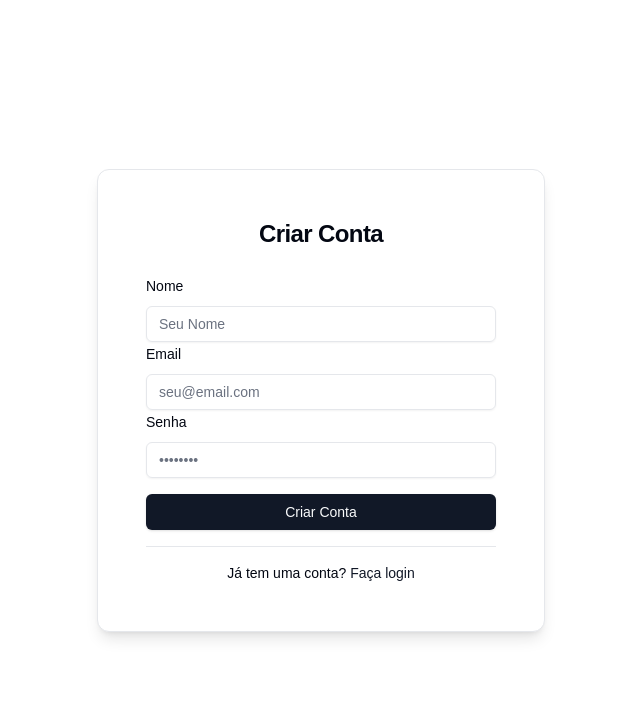
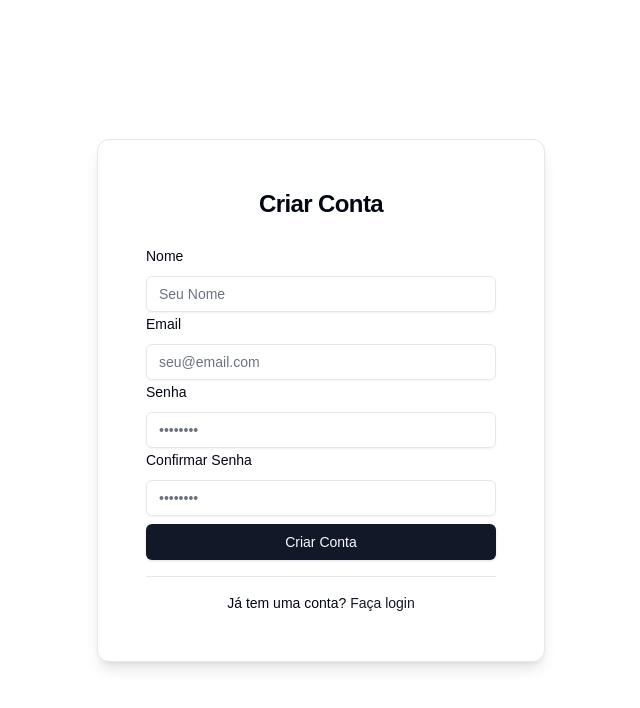
Before and after one commit to ezzCoutinho/To-Do, a Next.js app in the folder frontend/: page /register in a window 1280 px wide. Shown: the top 708 px of the page, without its empty margins (319-959 px from the left). Built offline with nearby package versions, Linux system fonts and the light colour scheme.

Commit message:
Add registration form with password confirmation and error handling

```diff
--- a/frontend/pages/register.tsx
+++ b/frontend/pages/register.tsx
@@ -1,6 +1,7 @@
 "use client";
 
-import { useRouter } from "next/router";
+import { useState } from "react";
+import { useRouter } from "next/navigation"; // Next.js 13+ usa "next/navigation"
 import { Button } from "@/components/ui/button";
 import { Card, CardContent, CardHeader, CardTitle } from "@/components/ui/card";
 import { Input } from "@/components/ui/input";
@@ -9,6 +10,52 @@ import { Separator } from "@/components/ui/separator";
 
 export default function RegisterPage() {
   const router = useRouter();
+  const [formData, setFormData] = useState({
+    username: "",
+    email: "",
+    password: "",
+    confirm_password: "", // Adicionando o campo de confirmação de senha
+  });
+  const [message, setMessage] = useState("");
+  const [loading, setLoading] = useState(false);
+
+  const handleChange = (e: React.ChangeEvent<HTMLInputElement>) => {
+    setFormData({ ...formData, [e.target.name]: e.target.value });
+  };
+
+  const handleSubmit = async (e: React.FormEvent) => {
+    e.preventDefault();
+    setLoading(true);
+    setMessage("");
+
+    // Verificar se as senhas coincidem antes de enviar
+    if (formData.password !== formData.confirm_password) {
+      setMessage("As senhas não coincidem!");
+      setLoading(false);
+      return;
+    }
+
+    try {
+      const response = await fetch("/api/register", {
+        method: "POST",
+        headers: { "Content-Type": "application/json" },
+        body: JSON.stringify(formData),
+      });
+
+      const data = await response.json();
+
+      if (response.ok) {
+        setMessage("Conta criada com sucesso! Redirecionando...");
+        setTimeout(() => router.push("/login"), 2000);
+      } else {
+        setMessage(data.error || "Erro ao criar conta.");
+      }
+    } catch (error) {
+      setMessage("Erro no servidor. Tente novamente mais tarde.");
+    } finally {
+      setLoading(false);
+    }
+  };
 
   return (
     <div className="flex min-h-screen items-center justify-center bg-background">
@@ -18,18 +65,54 @@ export default function RegisterPage() {
         </CardHeader>
         <CardContent className="flex flex-col space-y-4">
           {/* Formulário de Registro */}
-          <div className="space-y-2">
-            <Label htmlFor="name">Nome</Label>
-            <Input id="name" type="text" placeholder="Seu Nome" />
+          <form onSubmit={handleSubmit} className="space-y-2">
+            <Label htmlFor="username">Nome</Label>
+            <Input
+              id="username"
+              name="username"
+              type="text"
+              placeholder="Seu Nome"
+              onChange={handleChange}
+              required
+            />
 
             <Label htmlFor="email">Email</Label>
-            <Input id="email" type="email" placeholder="seu@email.com" />
+            <Input
+              id="email"
+              name="email"
+              type="email"
+              placeholder="seu@email.com"
+              onChange={handleChange}
+              required
+            />
 
             <Label htmlFor="password">Senha</Label>
-            <Input id="password" type="password" placeholder="••••••••" />
-          </div>
+            <Input
+              id="password"
+              name="password"
+              type="password"
+              placeholder="••••••••"
+              onChange={handleChange}
+              required
+            />
 
-          <Button className="w-full">Criar Conta</Button>
+            <Label htmlFor="confirm_password">Confirmar Senha</Label>
+            <Input
+              id="confirm_password"
+              name="confirm_password"
+              type="password"
+              placeholder="••••••••"
+              onChange={handleChange}
+              required
+            />
+
+            <Button type="submit" className="w-full" disabled={loading}>
+              {loading ? "Criando Conta..." : "Criar Conta"}
+            </Button>
+          </form>
+
+          {/* Mensagem de erro/sucesso */}
+          {message && <p className={`text-center text-sm ${message.includes("sucesso") ? "text-green-500" : "text-red-500"}`}>{message}</p>}
 
           <Separator />
 
```
